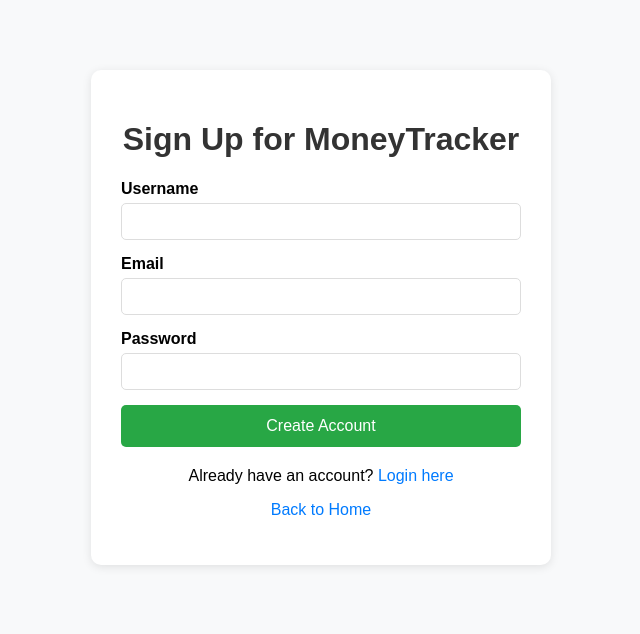
After one commit to alvinbarua/MoneyTracker, a Flask app: page /register in a window 1280 px wide. The commit adds this page. Shown: the top 634 px of the page, without its empty margins (319-959 px from the left). Run offline with Flask 3, Linux system fonts and the light colour scheme.

Commit message:
Implemented the user authentication system

```diff
--- a/app.py
+++ b/app.py
@@ -1,5 +1,7 @@
-from flask import Flask, render_template
+from flask import Flask, render_template, request, redirect, url_for, flash, session
 from flask_sqlalchemy import SQLAlchemy
+from flask_login import LoginManager, UserMixin, login_user, logout_user, login_required, current_user
+from werkzeug.security import generate_password_hash, check_password_hash
 from datetime import datetime
 import os
 from dotenv import load_dotenv
@@ -13,16 +15,33 @@
 
 db = SQLAlchemy(app)
 
+# Initialize Flask-Login
+login_manager = LoginManager()
+login_manager.init_app(app)
+login_manager.login_view = 'login'
+login_manager.login_message = 'Please log in to access this page.'
+
+@login_manager.user_loader
+def load_user(user_id):
+    return User.query.get(int(user_id))
+
 # Database Models
-class User(db.Model):
+class User(UserMixin, db.Model):
     id = db.Column(db.Integer, primary_key=True)
     username = db.Column(db.String(80), unique=True, nullable=False)
     email = db.Column(db.String(120), unique=True, nullable=False)
+    password_hash = db.Column(db.String(120), nullable=False)
     created_at = db.Column(db.DateTime, default=datetime.utcnow)
 
     # Relationships
     transactions = db.relationship('Transaction', backref='user', lazy=True, cascade='all, delete-orphan')
     budgets = db.relationship('Budget', backref='user', lazy=True, cascade='all, delete-orphan')
+
+    def set_password(self, password):
+        self.password_hash = generate_password_hash(password)
+
+    def check_password(self, password):
+        return check_password_hash(self.password_hash, password)
 
     def __repr__(self):
         return f'<User {self.username}>'
@@ -67,11 +86,94 @@
 # Routes
 @app.route('/')
 def index():
+    if current_user.is_authenticated:
+        return redirect(url_for('dashboard'))
     return render_template('index.html')
 
 @app.route('/about')
 def about():
     return render_template('about.html')
+
+@app.route('/register', methods=['GET', 'POST'])
+def register():
+    if request.method == 'POST':
+        username = request.form['username']
+        email = request.form['email']
+        password = request.form['password']
+
+        # Check if user already exists
+        if User.query.filter_by(username=username).first():
+            flash('Username already exists. Please choose a different one.')
+            return render_template('register.html')
+
+        if User.query.filter_by(email=email).first():
+            flash('Email already registered. Please use a different email.')
+            return render_template('register.html')
+
+        # Create new user
+        user = User(username=username, email=email)
+        user.set_password(password)
+        db.session.add(user)
+        db.session.commit()
+
+        flash('Registration successful! Please log in.')
+        return redirect(url_for('login'))
+
+    return render_template('register.html')
+
+@app.route('/login', methods=['GET', 'POST'])
+def login():
+    if request.method == 'POST':
+        username = request.form['username']
+        password = request.form['password']
+
+        user = User.query.filter_by(username=username).first()
+
+        if user and user.check_password(password):
+            login_user(user)
+            next_page = request.args.get('next')
+            return redirect(next_page) if next_page else redirect(url_for('dashboard'))
+        else:
+            flash('Invalid username or password')
+
+    return render_template('login.html')
+
+@app.route('/logout')
+@login_required
+def logout():
+    logout_user()
+    flash('You have been logged out.')
+    return redirect(url_for('index'))
+
+@app.route('/dashboard')
+@login_required
+def dashboard():
+    # Get user's recent transactions
+    recent_transactions = Transaction.query.filter_by(user_id=current_user.id).order_by(Transaction.date.desc()).limit(5).all()
+
+    # Calculate basic stats
+    current_month = datetime.now().month
+    current_year = datetime.now().year
+
+    monthly_income = db.session.query(db.func.sum(Transaction.amount)).join(Category).filter(
+        Transaction.user_id == current_user.id,
+        Category.type == 'income',
+        db.extract('month', Transaction.date) == current_month,
+        db.extract('year', Transaction.date) == current_year
+    ).scalar() or 0
+
+    monthly_expenses = db.session.query(db.func.sum(Transaction.amount)).join(Category).filter(
+        Transaction.user_id == current_user.id,
+        Category.type == 'expense',
+        db.extract('month', Transaction.date) == current_month,
+        db.extract('year', Transaction.date) == current_year
+    ).scalar() or 0
+
+    return render_template('dashboard.html',
+                         transactions=recent_transactions,
+                         monthly_income=monthly_income,
+                         monthly_expenses=monthly_expenses,
+                         balance=monthly_income - monthly_expenses)
 
 @app.route('/test-db')
 def test_db():
--- a/requirements.txt
+++ b/requirements.txt
@@ -1,3 +1,5 @@
 Flask==2.3.3
 Flask-SQLAlchemy==3.0.5
+Flask-Login==0.6.3
+Werkzeug==2.3.7
 python-dotenv==1.0.0
--- a/templates/index.html
+++ b/templates/index.html
@@ -15,7 +15,11 @@
     <div class="container">
         <h1>Welcome to MoneyTracker</h1>
         <p>Your personal finance management tool</p>
-        <a href="/about" class="btn">Learn More</a>
+        <p>Track expenses, set budgets, and take control of your finances</p>
+        <a href="/login" class="btn">Login</a>
+        <a href="/register" class="btn" style="background: #28a745;">Sign Up</a>
+        <br><br>
+        <a href="/about" class="btn" style="background: #6c757d;">Learn More</a>
     </div>
 </body>
 </html>
--- /dev/null
+++ b/templates/register.html
@@ -0,0 +1,59 @@
+<!DOCTYPE html>
+<html lang="en">
+<head>
+    <meta charset="UTF-8">
+    <meta name="viewport" content="width=device-width, initial-scale=1.0">
+    <title>Register - MoneyTracker</title>
+    <style>
+        body { font-family: Arial, sans-serif; margin: 0; padding: 20px; background-color: #f8f9fa; }
+        .container { max-width: 400px; margin: 50px auto; background: white; padding: 30px; border-radius: 10px; box-shadow: 0 2px 10px rgba(0,0,0,0.1); }
+        h1 { color: #333; text-align: center; }
+        .form-group { margin-bottom: 15px; }
+        label { display: block; margin-bottom: 5px; font-weight: bold; }
+        input[type="text"], input[type="email"], input[type="password"] { width: 100%; padding: 10px; border: 1px solid #ddd; border-radius: 5px; box-sizing: border-box; }
+        .btn { width: 100%; padding: 12px; background: #28a745; color: white; border: none; border-radius: 5px; font-size: 16px; cursor: pointer; }
+        .btn:hover { background: #218838; }
+        .alert { padding: 10px; margin-bottom: 15px; border-radius: 5px; background: #f8d7da; color: #721c24; border: 1px solid #f5c6cb; }
+        .text-center { text-align: center; }
+        .text-center a { color: #007bff; text-decoration: none; }
+        .text-center a:hover { text-decoration: underline; }
+    </style>
+</head>
+<body>
+    <div class="container">
+        <h1>Sign Up for MoneyTracker</h1>
+
+        {% with messages = get_flashed_messages() %}
+            {% if messages %}
+                {% for message in messages %}
+                    <div class="alert">{{ message }}</div>
+                {% endfor %}
+            {% endif %}
+        {% endwith %}
+
+        <form method="POST">
+            <div class="form-group">
+                <label for="username">Username</label>
+                <input type="text" id="username" name="username" required>
+            </div>
+
+            <div class="form-group">
+                <label for="email">Email</label>
+                <input type="email" id="email" name="email" required>
+            </div>
+
+            <div class="form-group">
+                <label for="password">Password</label>
+                <input type="password" id="password" name="password" required>
+            </div>
+
+            <button type="submit" class="btn">Create Account</button>
+        </form>
+
+        <div class="text-center" style="margin-top: 20px;">
+            <p>Already have an account? <a href="{{ url_for('login') }}">Login here</a></p>
+            <p><a href="{{ url_for('index') }}">Back to Home</a></p>
+        </div>
+    </div>
+</body>
+</html>
```
Also changed, not shown: templates/dashboard.html (added, +72 -0 lines), templates/login.html (added, +54 -0 lines).
